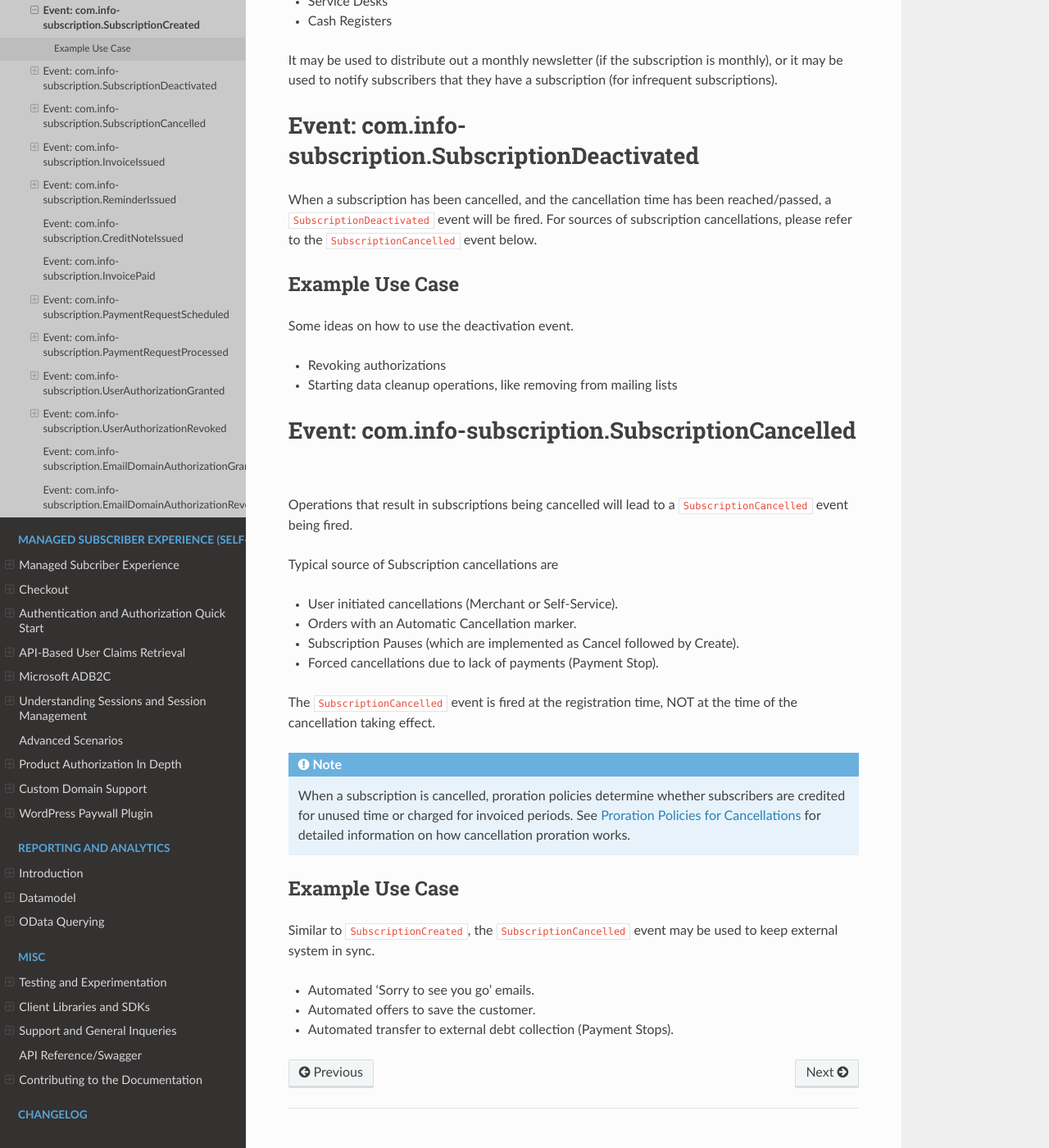
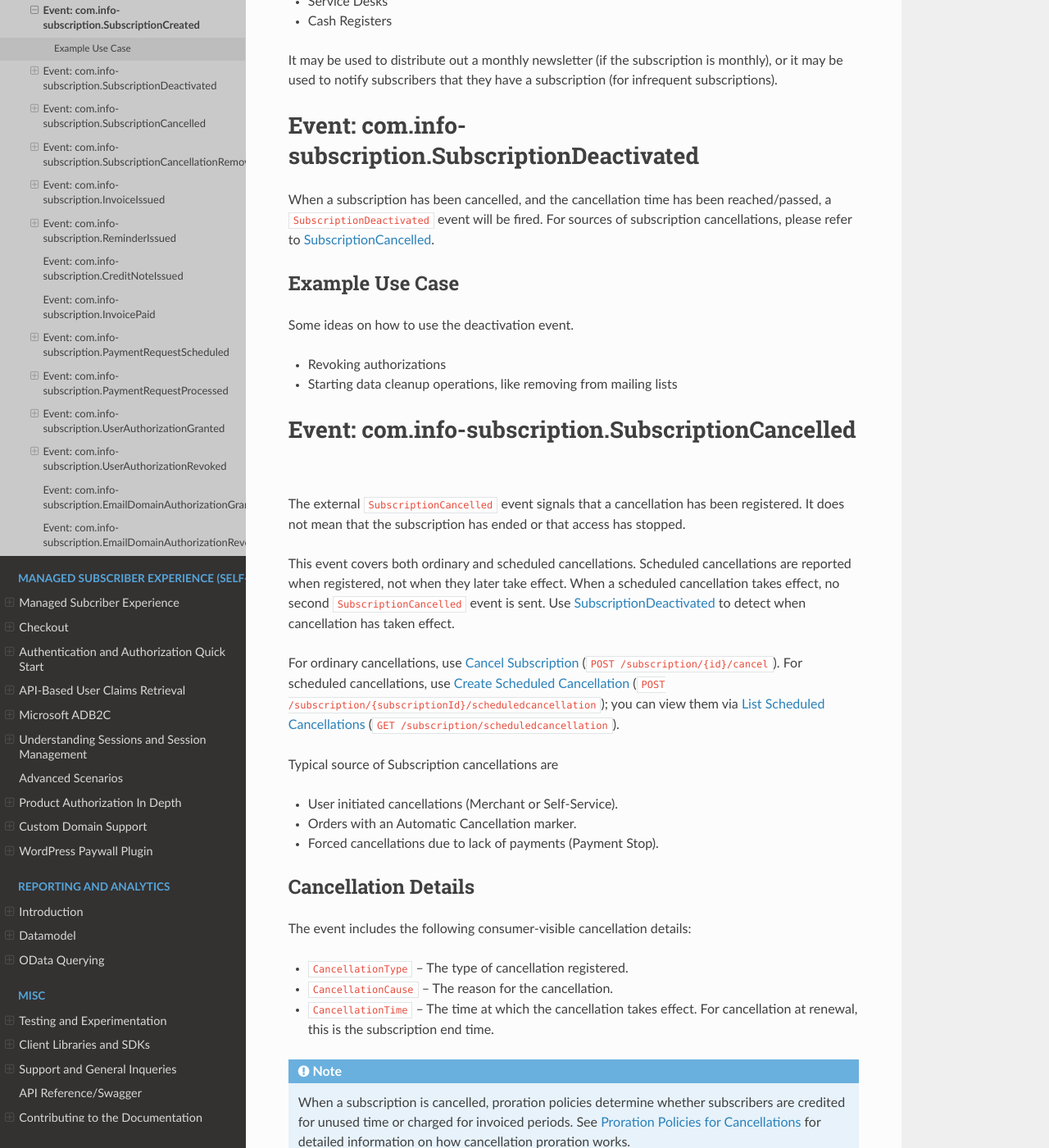
Before and after one commit to infosoftas/info-subscription-doc, a Sphinx documentation site: the page built from source/events/types/subscription.rst, in a window 1280 px wide and 1400 px high, scrolled down 738 px. Shown: the whole window at 82% size. Built offline with Sphinx 7.4.7 and the Read the Docs theme 3.1.0, drawn with Linux system fonts in a browser that asks for light colours; formulas are drawn with MathJax 3; some of the changed text lies outside the part shown.

Commit message:
Document cancellation registration and removal signals
Co-authored-by: esbenbach <1378302+esbenbach@users.noreply.github.com>

```diff
--- a/source/billing/proration-policies.rst
+++ b/source/billing/proration-policies.rst
@@ -325,7 +325,11 @@ By configuring these policies appropriately, you can balance customer satisfacti
 Integration with Events
 =======================
 
-When a subscription is cancelled, the :ref:`SubscriptionCancelled <subscription-cancelled-event>` event is triggered. Developers integrating with |projectName| should listen for this event to keep external systems in sync with subscription and billing changes.
+The :ref:`SubscriptionCancelled <subscription-cancelled-event>` event reports cancellation registration or intention, for both ordinary and scheduled cancellations. It does not confirm that cancellation has taken effect, and it is not a billing event. Do not use it as an instruction to revoke access or as confirmation of a credit, charge, or invoice adjustment.
+
+Use :ref:`SubscriptionDeactivated <subscription-deactivated-event>` to detect when cancellation has taken effect, and :ref:`SubscriptionCancellationRemoved <subscription-cancellation-removed-event>` to track removal of a registered cancellation.
+
+Proration policies determine the financial impact of cancellation separately. Use the relevant billing and payment events to track financial changes; see the :ref:`Billing Overview <billing-cycle>`.
 
 For more details on events, see the :ref:`Events and Webhooks section <events>`.
 
--- a/source/events/types/subscription.rst
+++ b/source/events/types/subscription.rst
@@ -32,7 +32,7 @@ It may be used to distribute out a monthly newsletter (if the subscription is mo
 Event: com.info-subscription.SubscriptionDeactivated
 ----------------------------------------------------
 When a subscription has been cancelled, and the cancellation time has been reached/passed, a ``SubscriptionDeactivated`` event will be fired.
-For sources of subscription cancellations, please refer to the ``SubscriptionCancelled`` event below.
+For sources of subscription cancellations, please refer to :ref:`SubscriptionCancelled <subscription-cancelled-event>`.
 
 Example Use Case
 ~~~~~~~~~~~~~~~~
@@ -45,16 +45,26 @@ Some ideas on how to use the deactivation event.
 
 Event: com.info-subscription.SubscriptionCancelled
 --------------------------------------------------
-Operations that result in subscriptions being cancelled will lead to a ``SubscriptionCancelled`` event being fired.
+The external ``SubscriptionCancelled`` event signals that a cancellation has been registered. It does not mean that the subscription has ended or that access has stopped.
+
+This event covers both ordinary and scheduled cancellations. Scheduled cancellations are reported when registered, not when they later take effect. When a scheduled cancellation takes effect, no second ``SubscriptionCancelled`` event is sent. Use :ref:`SubscriptionDeactivated <subscription-deactivated-event>` to detect when cancellation has taken effect.
+
+For ordinary cancellations, use :api-ref:`Cancel Subscription </Subscription/post_subscription__id__cancel>` (``POST /subscription/{id}/cancel``). For scheduled cancellations, use :api-ref:`Create Scheduled Cancellation </Subscription/post_subscription__subscriptionId__scheduledcancellation>` (``POST /subscription/{subscriptionId}/scheduledcancellation``); you can view them via :api-ref:`List Scheduled Cancellations </Subscription/get_subscription_scheduledcancellation>` (``GET /subscription/scheduledcancellation``).
 
 Typical source of Subscription cancellations are
 
 * User initiated cancellations (Merchant or Self-Service).
 * Orders with an Automatic Cancellation marker.
-* Subscription Pauses (which are implemented as Cancel followed by Create).
 * Forced cancellations due to lack of payments (Payment Stop).
 
-The ``SubscriptionCancelled`` event is fired at the registration time, NOT at the time of the cancellation taking effect.
+Cancellation Details
+~~~~~~~~~~~~~~~~~~~~
+
+The event includes the following consumer-visible cancellation details:
+
+* ``CancellationType`` – The type of cancellation registered.
+* ``CancellationCause`` – The reason for the cancellation.
+* ``CancellationTime`` – The time at which the cancellation takes effect. For cancellation at renewal, this is the subscription end time.
 
 .. note::
     When a subscription is cancelled, proration policies determine whether subscribers are credited for unused time or charged for invoiced periods.
@@ -67,3 +77,20 @@ Similar to ``SubscriptionCreated``, the ``SubscriptionCancelled`` event may be u
 * Automated 'Sorry to see you go' emails.
 * Automated offers to save the customer.
 * Automated transfer to external debt collection (Payment Stops).
+
+.. _subscription-cancellation-removed-event:
+
+Event: com.info-subscription.SubscriptionCancellationRemoved
+------------------------------------------------------------
+The external ``SubscriptionCancellationRemoved`` event signals that a registered cancellation has been removed. It applies to both ordinary and scheduled cancellations.
+
+Subscription Identifiers
+~~~~~~~~~~~~~~~~~~~~~~~~
+
+* ``SubscriberId`` – Identifies the subscriber.
+* ``SubscriptionId`` – Identifies the subscription whose cancellation was removed.
+* ``OrganizationId`` – Identifies the organization.
+
+Example Use Case
+~~~~~~~~~~~~~~~~
+Use this event to clear cancellation indicators in external systems or stop cancellation-related communications. It is not a subscription activation event.
```
Also changed, not shown: source/subscription/lifecycle.rst (+14 -3 lines).
